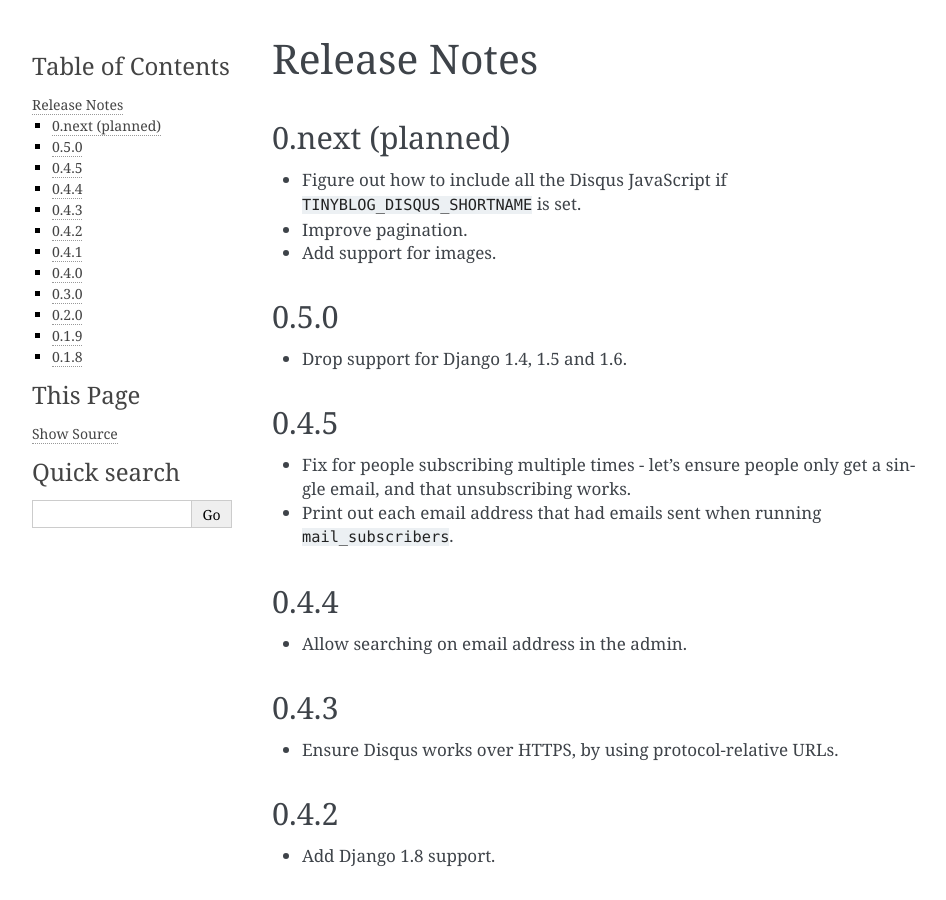
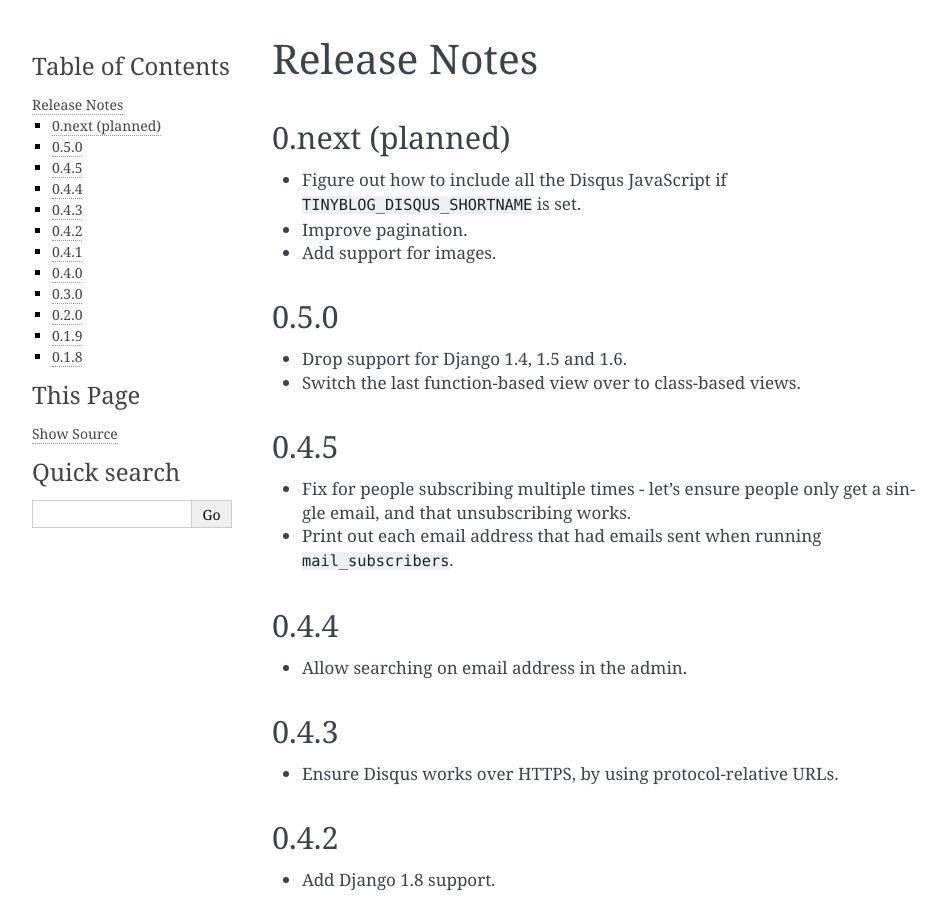
Before and after one commit to dominicrodger/tinyblog, a Sphinx documentation site: the page built from docs/release_notes.rst, in a window 1280 px wide and 900 px high. Shown: the whole window, without its empty margins (148-1094 px from the left). Built offline with Sphinx 7.4.7, drawn with Linux system fonts in a browser that asks for light colours.

Commit message:
Noting tiny refactor in 0.5.0

```diff
--- a/docs/release_notes.rst
+++ b/docs/release_notes.rst
@@ -13,6 +13,7 @@ Release Notes
 =====
 
 * Drop support for Django 1.4, 1.5 and 1.6.
+* Switch the last function-based view over to class-based views.
 
 0.4.5
 =====
```
